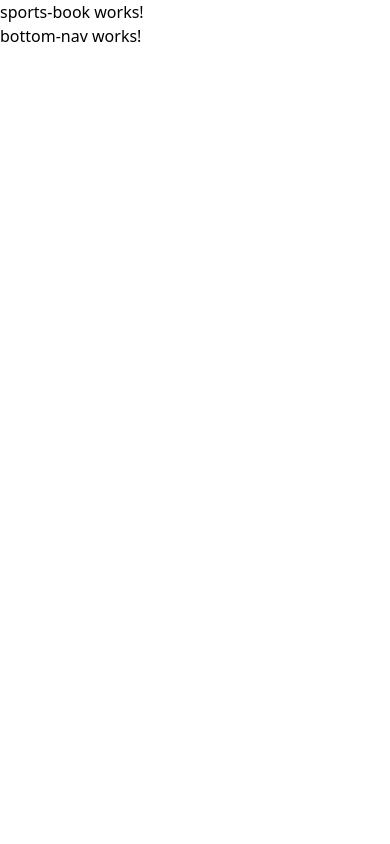
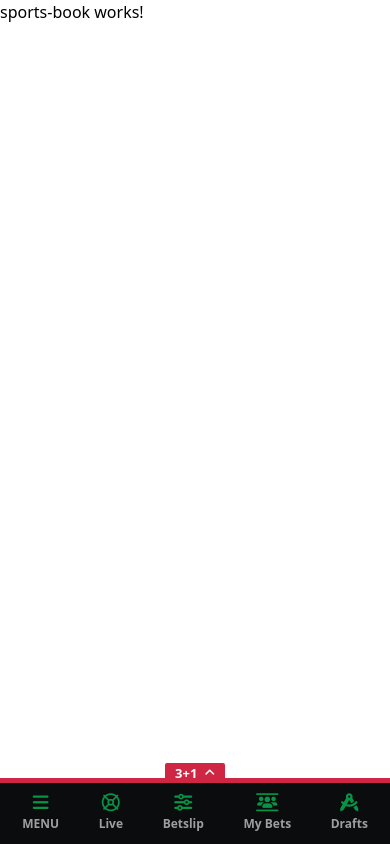
Before and after one commit to faizan99904/FlashExch, an Angular app: page / in a window 390 px wide. Built offline with nearby package versions, Linux system fonts and the light colour scheme.

Commit message:
bottom nav added!

```diff
--- a/src/index.html
+++ b/src/index.html
@@ -1,13 +1,17 @@
 <!doctype html>
 <html lang="en">
+
 <head>
   <meta charset="utf-8">
   <title>FlashExch</title>
   <base href="/">
   <meta name="viewport" content="width=device-width, initial-scale=1">
   <link rel="icon" type="image/x-icon" href="favicon.ico">
+  <script src="https://kit.fontawesome.com/7cde5c0205.js" crossorigin="anonymous"></script>
 </head>
+
 <body>
   <app-root></app-root>
 </body>
+
 </html>
--- a/src/layout/layout.component.html
+++ b/src/layout/layout.component.html
@@ -7,5 +7,7 @@
             <app-betslip></app-betslip>
         </div>
     </div>
-    <app-bottom-nav></app-bottom-nav>
+    <div class="md:hidden">
+        <app-bottom-nav></app-bottom-nav>
+    </div>
 </div>
--- a/src/shared/bottom-nav/bottom-nav.component.html
+++ b/src/shared/bottom-nav/bottom-nav.component.html
@@ -1 +1,29 @@
-<p>bottom-nav works!</p>
+<div class="fixed bottom-0 w-full py-[11.250px] left-0 flex z-[999] bg-[#0A0C0E] border-t-[5px] border-[#CF2743]">
+    <ul class="w-full flex px-[5.674vw] justify-between items-center relative">
+        <li class="flex flex-col items-center justify-center gap-[0.709vw] relative opacity-[0.6]">
+            <i class="text-[#04f06a] text-[18px] fa-solid fa-bars"></i>
+            <span class="text-white uppercase text-[12px] font-bold">Menu</span>
+        </li>
+        <li class="flex flex-col items-center justify-center gap-[0.709vw] relative opacity-[0.6]">
+            <i class="text-[#04f06a] text-[18px] fa-regular fa-life-ring"></i>
+            <span class="text-white text-[12px] font-bold">Live</span>
+        </li>
+        <li class="flex flex-col items-center justify-center gap-[0.709vw] relative opacity-[0.6]">
+            <i class="text-[#04f06a] text-[18px] fa-solid fa-sliders"></i>
+            <span class="text-white text-[12px] font-bold">Betslip</span>
+        </li>
+        <li class="flex flex-col items-center justify-center gap-[0.709vw] relative opacity-[0.6]">
+            <i class="text-[#04f06a] text-[18px] fa-solid fa-users-between-lines"></i>
+            <span class="text-white text-[12px] font-bold">My Bets</span>
+        </li>
+        <li class="flex flex-col items-center justify-center gap-[0.709vw] relative opacity-[0.6]">
+            <i class="text-[#04f06a] text-[18px] fa-solid fa-compass-drafting"></i>
+            <span class="text-white text-[12px] font-bold">Drafts</span>
+        </li>
+        <span
+            class="absolute flex gap-[7px] text-white bg-[#CF2743] rounded-sm left-1/2 top-[-54%] translate-x-[-50%] translate-y-[-50%] items-center justify-center w-[60px] h-[20px] leading-[20px]">
+            <span class="font-bold text-[13px]">3+1</span>
+            <i class="text-[12px] fa-solid fa-angle-up"></i>
+        </span>
+    </ul>
+</div>
```
